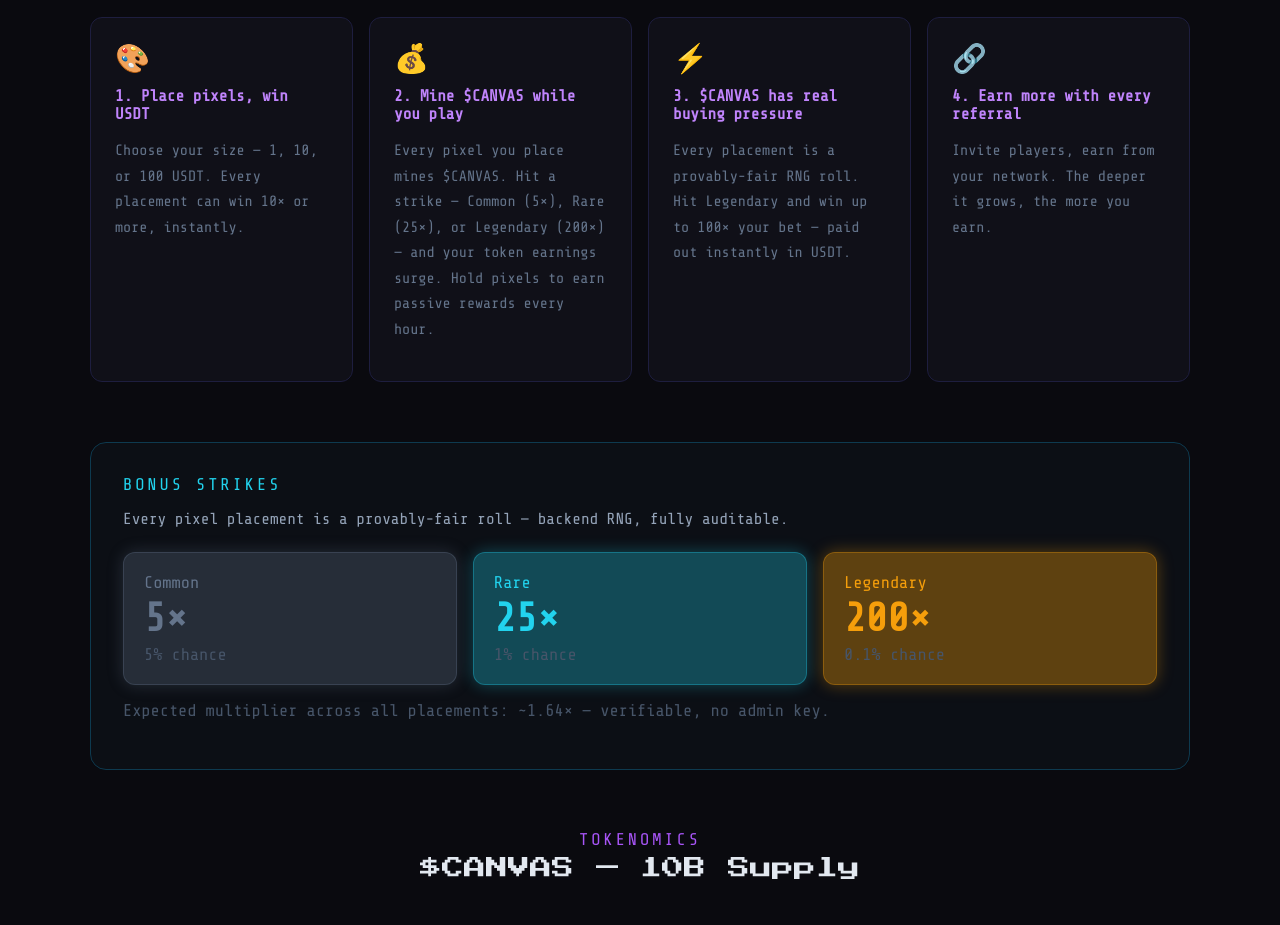
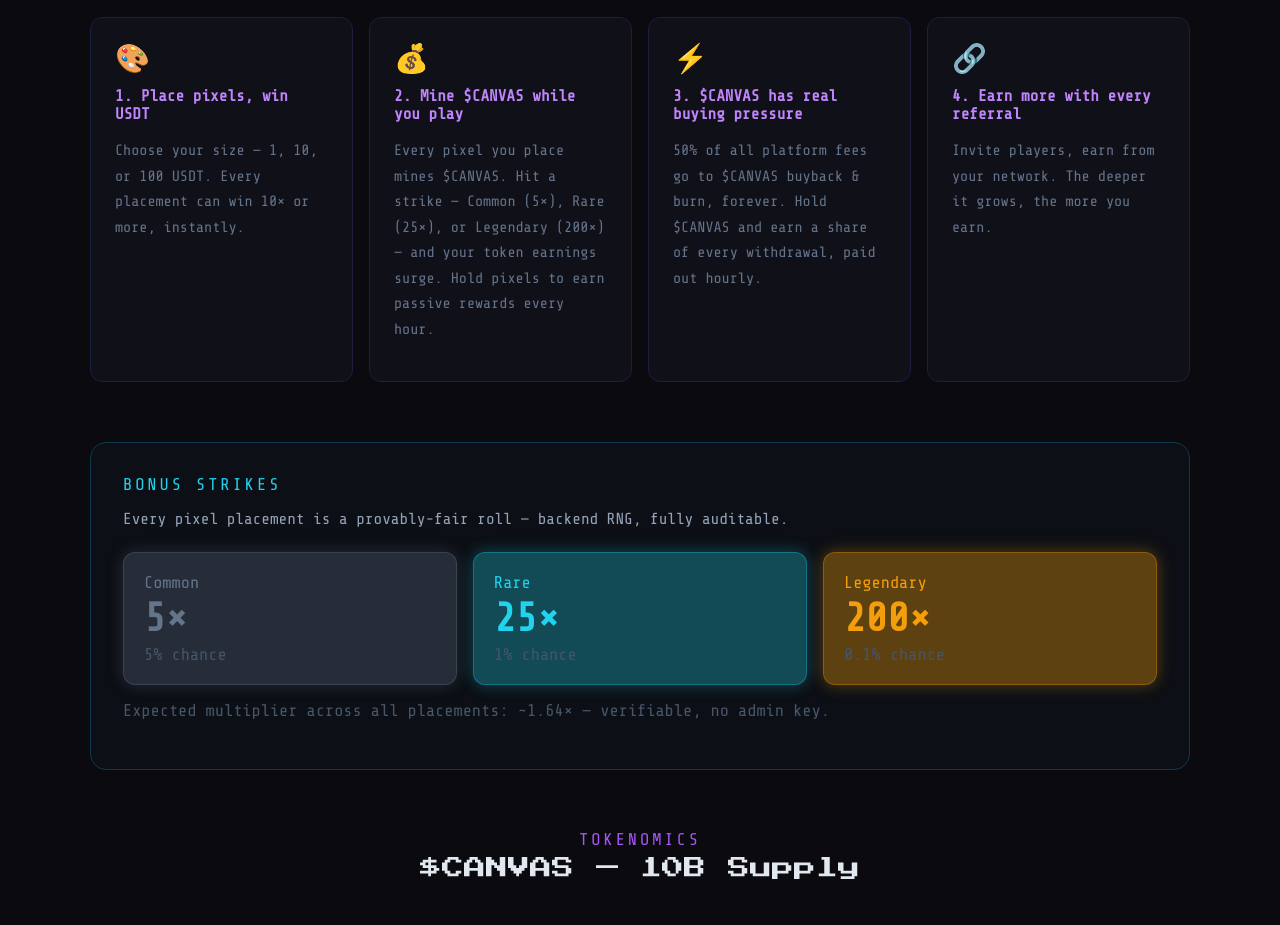
Before and after one commit to alnany/canvas, a Next.js app: page / in a window 1280 px wide. Shown: the part 800-1725 px from the top of the page. Built offline with nearby package versions, Linux system fonts and the light colour scheme; no server answers.

Commit message:
fix: patch EN step3_desc — remove casino language, apply buyback copy

```diff
--- a/app/i18n/translations.ts
+++ b/app/i18n/translations.ts
@@ -44,7 +44,7 @@ export const translations = {
  step2_label: 'Mine $CANVAS while you play',
  step2_desc: 'Every pixel you place mines $CANVAS. Hit a strike — Common (5×), Rare (25×), or Legendary (200×) — and your token earnings surge. Hold pixels to earn passive rewards every hour.',
  step3_label: '$CANVAS has real buying pressure',
- step3_desc: 'Every placement is a provably-fair RNG roll. Hit Legendary and win up to 100\u00d7 your bet — paid out instantly in USDT.',
+ step3_desc: '50% of all platform fees go to $CANVAS buyback & burn, forever. Hold $CANVAS and earn a share of every withdrawal, paid out hourly.',
  step4_label: 'Earn more with every referral',
  step4_desc: 'Invite players, earn from your network. The deeper it grows, the more you earn.',
 
```
